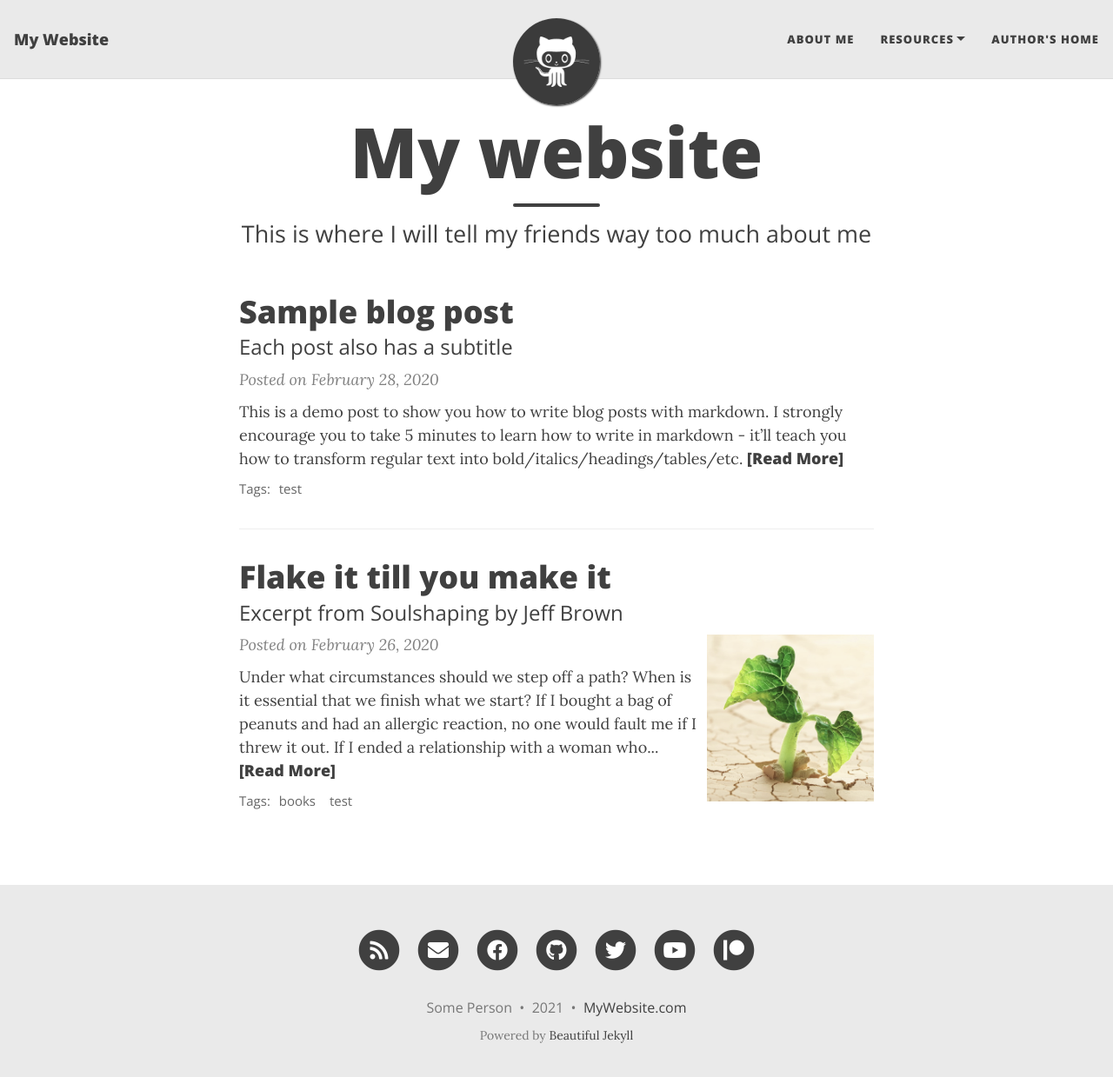
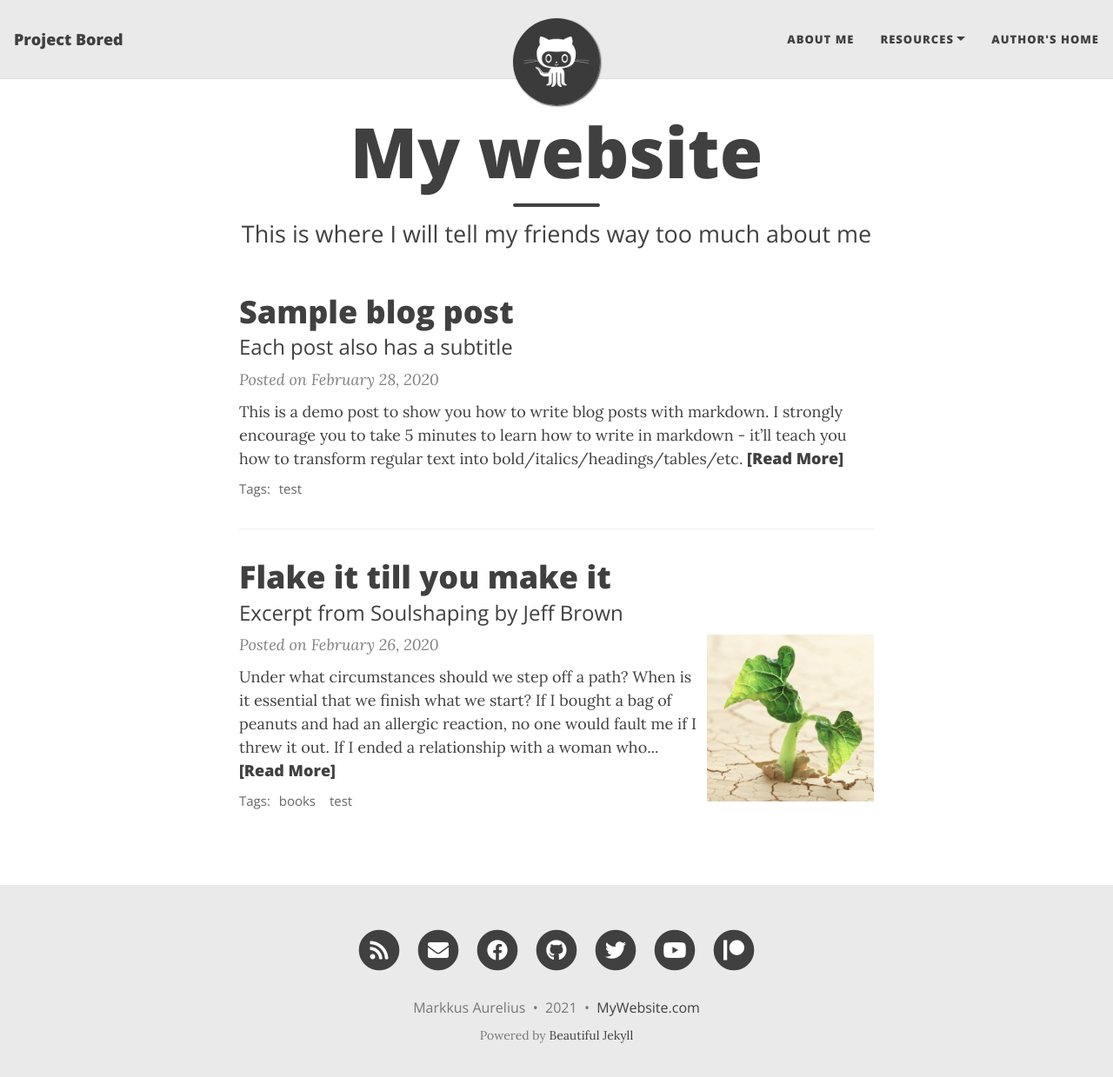
Before and after one commit to MarkkusAurelius/Alpha, a Jekyll site: the page built from beautiful-jekyll-master/index.html, in a window 1280 px wide and 1252 px high. Shown: the top 1239 px of the window at 87% size. Built offline with Jekyll 4.4.1, drawn with Linux system fonts in a browser that asks for light colours; nearby versions of some CDN libraries; the list of posts is cut into pages by our own code.

Commit message:
Update _config.yml

```diff
--- a/beautiful-jekyll-master/_config.yml
+++ b/beautiful-jekyll-master/_config.yml
@@ -6,10 +6,10 @@
 # --- Required options --- #
 
 # Name of website
-title: My Website
+title: Project Bored
 
 # Your name to show in the footer
-author: Some Person
+author: Markkus Aurelius
 
 # --- List of links in the navigation bar --- #
 
```
